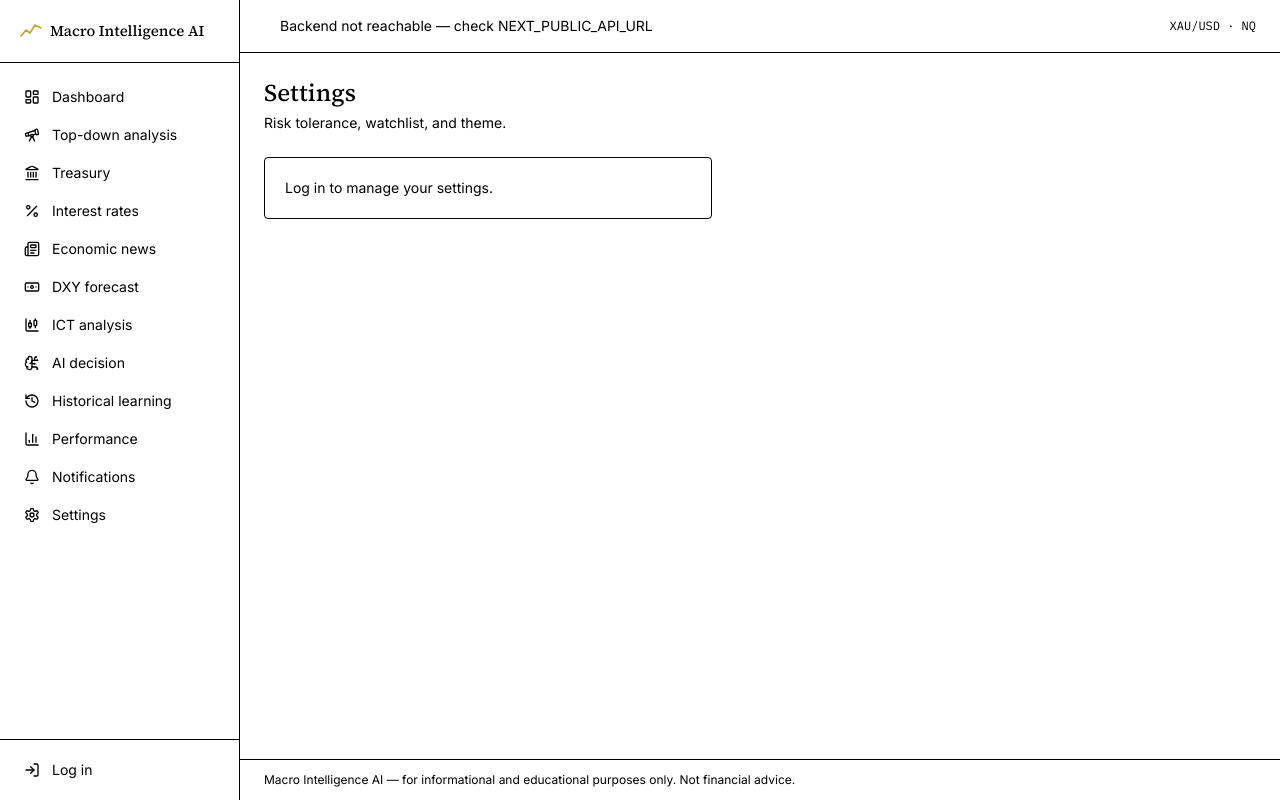
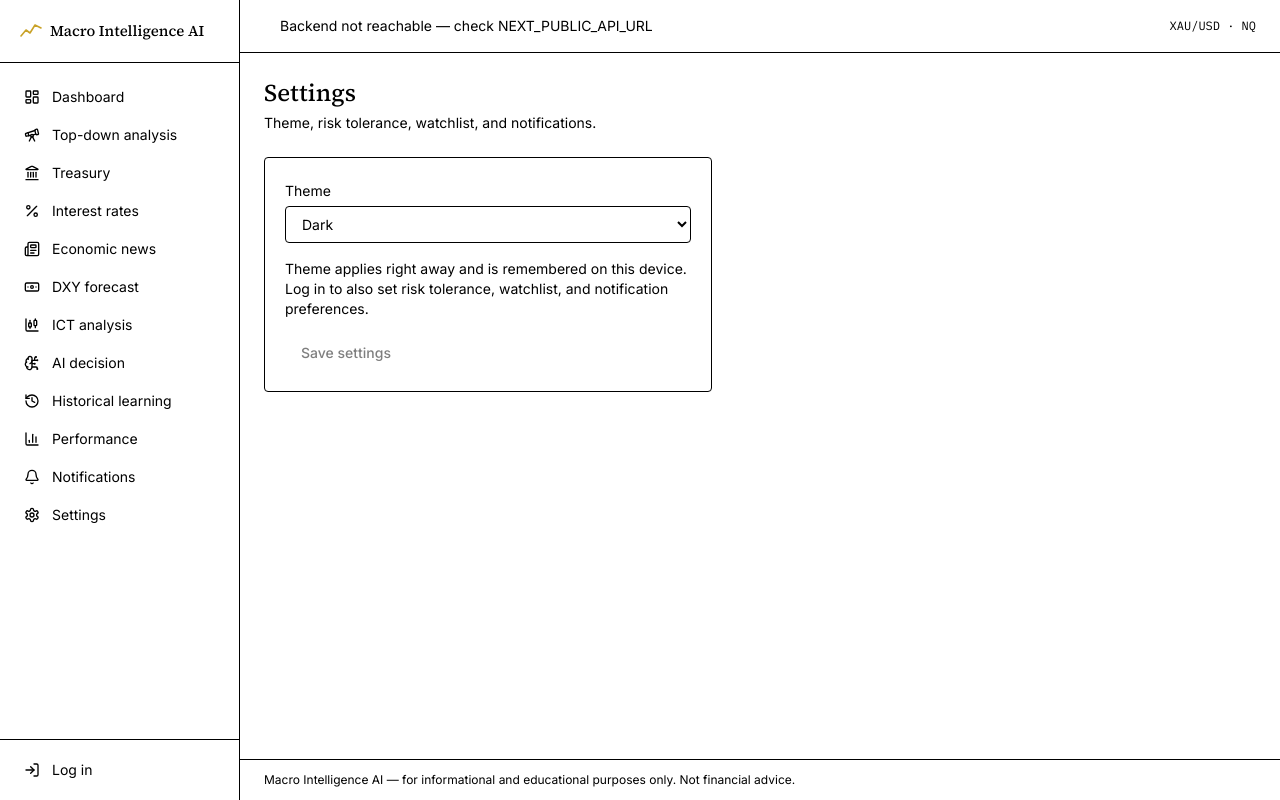
Before and after one commit to mark-ny/Macro-intelligence-ai, a Next.js app in the folder frontend/: page /settings in a window 1280 px wide. Built offline with nearby package versions, Linux system fonts and the light colour scheme; no server answers.

Commit message:
Enhance user settings with notification preferences
Added notification preferences to user settings, allowing users to manage notifications for curve inversions, AI decision changes, and calendar events.

```diff
--- a/frontend/src/app/settings/page.tsx
+++ b/frontend/src/app/settings/page.tsx
@@ -4,12 +4,27 @@ import { useEffect, useState } from "react";
 import Link from "next/link";
 
 import { createClient } from "@/lib/supabase/client";
+import { applyTheme, getStoredTheme, type Theme } from "@/lib/theme";
+
+interface NotificationPrefs {
+  curve_inversion?: boolean;
+  ai_decision_changes?: boolean;
+  calendar_events?: boolean;
+}
 
 interface UserSettings {
   risk_tolerance: string;
   watchlist: string[];
-  theme: string;
+  theme: Theme;
+  notification_prefs: NotificationPrefs;
 }
+
+const DEFAULT_SETTINGS: UserSettings = {
+  risk_tolerance: "moderate",
+  watchlist: ["XAUUSD", "NQ"],
+  theme: "dark",
+  notification_prefs: {},
+};
 
 /**
  * Direct Supabase CRUD, same reasoning as the Notifications page: RLS
@@ -17,10 +32,15 @@ interface UserSettings {
  * there's no correctness or security benefit to routing this through the
  * backend's service-role client — only extra latency and a JWT-passthrough
  * to build for no gain.
+ *
+ * Theme is the one field here that also applies without an account —
+ * see src/lib/theme.ts. Logged-out visitors can still switch it; logging
+ * in additionally syncs whatever they'd previously saved to their account.
  */
 export default function SettingsPage() {
   const [settings, setSettings] = useState<UserSettings | null>(null);
   const [saving, setSaving] = useState(false);
+  const [saved, setSaved] = useState(false);
   const [error, setError] = useState<string | null>(null);
   const [needsLogin, setNeedsLogin] = useState(false);
   const [userId, setUserId] = useState<string | null>(null);
@@ -30,52 +50,95 @@ export default function SettingsPage() {
 
     supabase.auth.getUser().then(async ({ data, error: userError }) => {
       if (userError || !data.user) {
+        // Not logged in — theme still works from localStorage, everything
+        // else needs an account.
         setNeedsLogin(true);
+        setSettings({ ...DEFAULT_SETTINGS, theme: getStoredTheme() });
         return;
       }
       setUserId(data.user.id);
 
       const { data: row } = await supabase
         .from("user_settings")
-        .select("risk_tolerance, watchlist, theme")
+        .select("risk_tolerance, watchlist, theme, notification_prefs")
         .eq("user_id", data.user.id)
         .maybeSingle();
 
-      setSettings(
-        row ?? { risk_tolerance: "moderate", watchlist: ["XAUUSD", "NQ"], theme: "dark" }
-      );
+      const loaded: UserSettings = row
+        ? { ...DEFAULT_SETTINGS, ...row, notification_prefs: row.notification_prefs ?? {} }
+        : { ...DEFAULT_SETTINGS, theme: getStoredTheme() };
+
+      setSettings(loaded);
+      applyTheme(loaded.theme); // sync this device to the account's saved choice
     });
   }, []);
 
+  function setTheme(theme: Theme) {
+    if (!settings) return;
+    setSettings({ ...settings, theme });
+    applyTheme(theme); // live preview, and works even when logged out
+  }
+
+  function setNotificationPref(key: keyof NotificationPrefs, value: boolean) {
+    if (!settings) return;
+    setSettings({
+      ...settings,
+      notification_prefs: { ...settings.notification_prefs, [key]: value },
+    });
+  }
+
   async function save() {
-    if (!userId || !settings) return;
+    if (!settings) return;
+    if (!userId) {
+      // Logged out: theme is already applied/persisted to localStorage by
+      // setTheme() above, and the rest of the form isn't shown, so there's
+      // nothing account-side to save.
+      return;
+    }
     setSaving(true);
     const supabase = createClient();
     await supabase.from("user_settings").upsert({ user_id: userId, ...settings });
     setSaving(false);
+    setSaved(true);
+    setTimeout(() => setSaved(false), 2000);
   }
 
   return (
     <div className="space-y-6">
       <div>
         <h1 className="font-display text-2xl font-medium text-ink">Settings</h1>
-        <p className="mt-1 text-sm text-muted">Risk tolerance, watchlist, and theme.</p>
+        <p className="mt-1 text-sm text-muted">Theme, risk tolerance, watchlist, and notifications.</p>
       </div>
 
       <section className="max-w-md space-y-4 rounded border border-border bg-panel p-5">
+        {error && <p className="text-sm text-negative">{error}</p>}
+        {!error && !settings && <p className="text-sm text-muted">Loading…</p>}
+
+        {!error && settings && (
+          <>
+            <label className="block">
+              <span className="text-sm text-muted">Theme</span>
+              <select
+                value={settings.theme}
+                onChange={(e) => setTheme(e.target.value as Theme)}
+                className="mt-1 w-full rounded border border-border bg-bg px-3 py-2 text-sm text-ink"
+              >
+                <option value="dark">Dark</option>
+                <option value="light">Light</option>
+              </select>
+            </label>
+
             {needsLogin && (
               <p className="text-sm text-muted">
+                Theme applies right away and is remembered on this device.{" "}
                 <Link href="/login" className="text-gold hover:underline">
                   Log in
                 </Link>{" "}
-            to manage your settings.
+                to also set risk tolerance, watchlist, and notification preferences.
               </p>
             )}
-        {error && <p className="text-sm text-negative">{error}</p>}
 
-        {!needsLogin && !error && !settings && <p className="text-sm text-muted">Loading…</p>}
-
-        {!needsLogin && !error && settings && (
+            {!needsLogin && (
               <>
                 <label className="block">
                   <span className="text-sm text-muted">Risk tolerance</span>
@@ -105,13 +168,49 @@ export default function SettingsPage() {
                   />
                 </label>
 
+                <fieldset className="space-y-2">
+                  <legend className="text-sm text-muted">Notify me about</legend>
+                  <label className="flex items-center gap-2 text-sm text-ink">
+                    <input
+                      type="checkbox"
+                      checked={settings.notification_prefs.curve_inversion !== false}
+                      onChange={(e) => setNotificationPref("curve_inversion", e.target.checked)}
+                      className="accent-gold"
+                    />
+                    Yield curve inversions
+                  </label>
+                  <label className="flex items-center gap-2 text-sm text-ink">
+                    <input
+                      type="checkbox"
+                      checked={settings.notification_prefs.ai_decision_changes !== false}
+                      onChange={(e) => setNotificationPref("ai_decision_changes", e.target.checked)}
+                      className="accent-gold"
+                    />
+                    AI decision changes
+                  </label>
+                  <label className="flex items-center gap-2 text-sm text-ink">
+                    <input
+                      type="checkbox"
+                      checked={settings.notification_prefs.calendar_events !== false}
+                      onChange={(e) => setNotificationPref("calendar_events", e.target.checked)}
+                      className="accent-gold"
+                    />
+                    Upcoming high-impact releases
+                  </label>
+                </fieldset>
+              </>
+            )}
+
+            <div className="flex items-center gap-3">
               <button
                 onClick={save}
-              disabled={saving}
+                disabled={saving || needsLogin}
                 className="rounded bg-gold px-4 py-2 text-sm font-medium text-bg transition-opacity hover:opacity-90 disabled:opacity-50"
               >
                 {saving ? "Saving…" : "Save settings"}
               </button>
+              {saved && <span className="text-sm text-positive">Saved</span>}
+            </div>
           </>
         )}
       </section>
```
Lines whose indentation alone changed are shown as unchanged.
